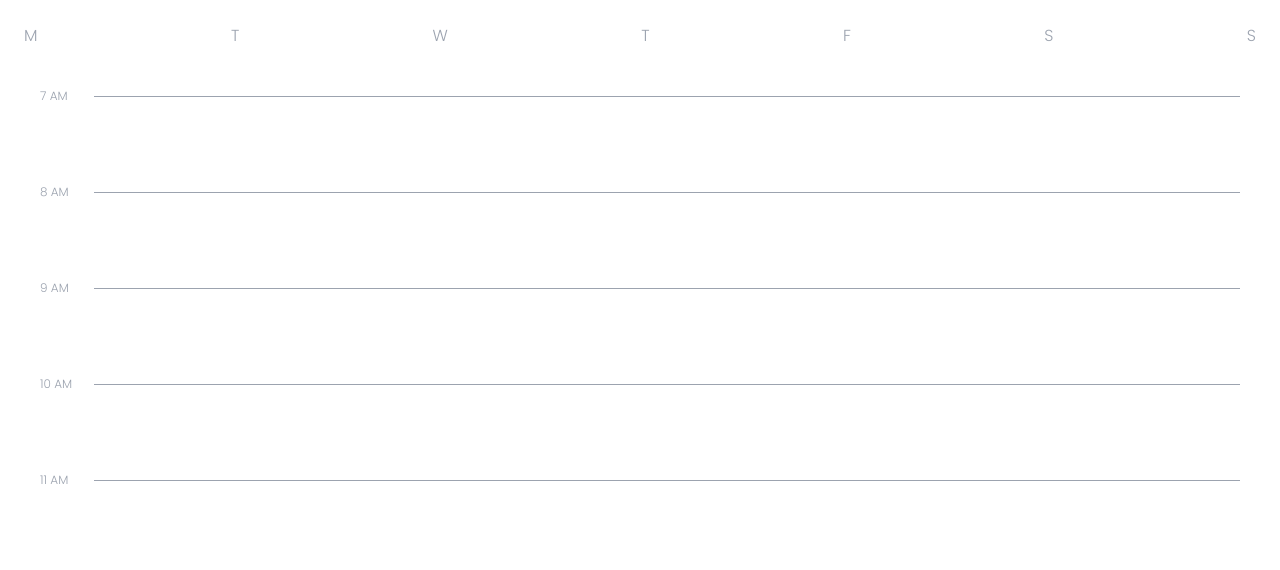
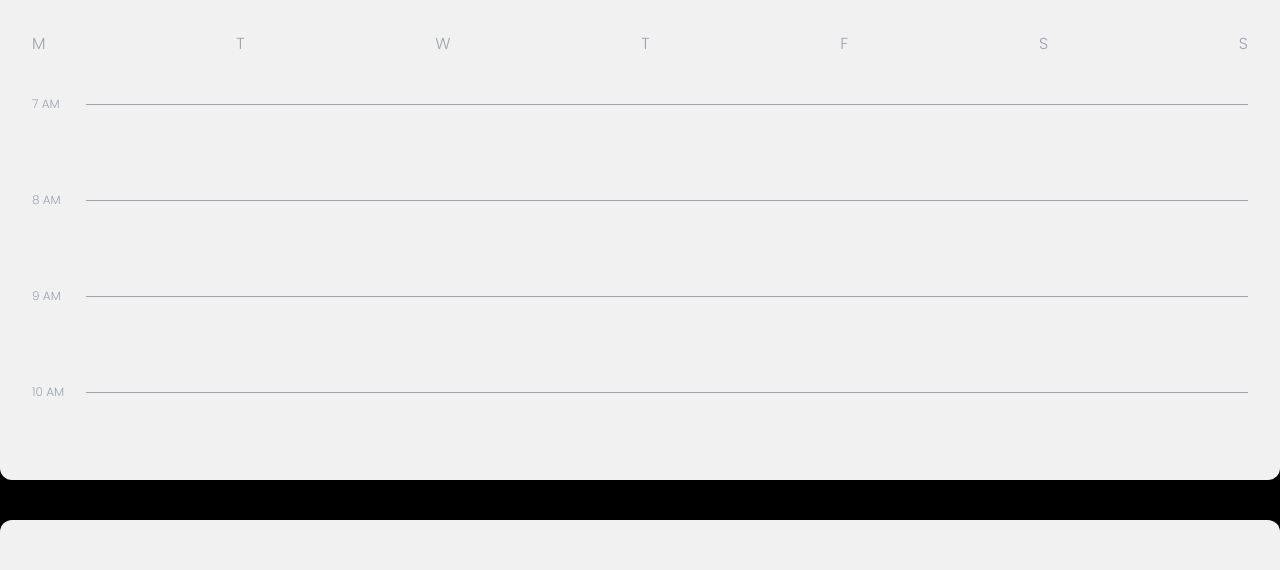
Before and after one commit to g-raman/uoEnroll, a React (Vite) app: page / in a window 1280 px wide. Shown: the top 570 px of the page. Built offline with nearby package versions, Linux system fonts and the light colour scheme.

Commit message:
feat: add area for day-view and course search

```diff
--- a/src/App.jsx
+++ b/src/App.jsx
@@ -3,9 +3,13 @@ import DayNavigation from './components/DayNavigation';
 
 function App() {
   return (
-    <div className="h-dvh w-dvw px-6 py-6 font-poppins font-light text-gray-400">
-      <DayNavigation />
-      <CalendarDay />
+    <div className="flex h-dvh flex-col justify-between rounded-bl-md bg-[#000]">
+      <div className="h-[60%] w-dvw rounded-b-xl bg-[#f1f1f1] px-8 py-8 font-poppins font-light text-gray-400">
+        <DayNavigation />
+        <CalendarDay />
+      </div>
+
+      <div className="h-[35%] w-full rounded-t-xl bg-[#f1f1f1]"></div>
     </div>
   );
 }
--- a/src/components/CalendarDay.jsx
+++ b/src/components/CalendarDay.jsx
@@ -1,6 +1,6 @@
 const CalendarDay = () => {
   return (
-    <div className="flex h-[60%] w-full flex-col overflow-scroll px-4 py-12">
+    <div className="flex h-full w-full flex-col overflow-scroll py-12">
       {Array.from({ length: 12 }).map((_, i) => {
         return (
           <div className="flex w-full justify-between" key={i}>
```
